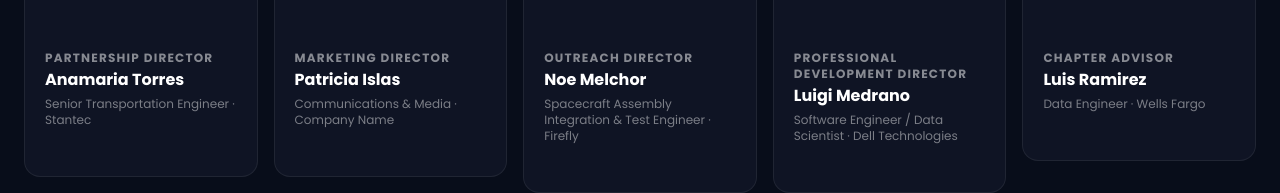
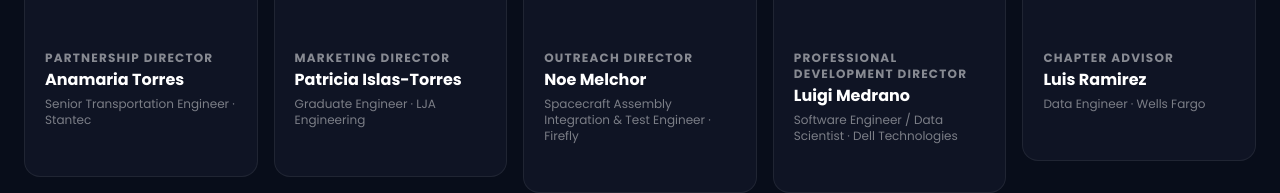
Before and after one commit to shpeaustin/shpe_austin_website, a React (Create React App) app in the folder shpe_austin_website/: page /#/executive-board in a window 1280 px wide. Shown: the part 1431-1624 px from the top of the page. Built offline with nearby package versions, Linux system fonts and the light colour scheme; no server answers; grey boxes are pictures that could not be loaded.

Commit message:
updated exec board

```diff
--- a/shpe_austin_website/src/pages/ExecutiveBoard.js
+++ b/shpe_austin_website/src/pages/ExecutiveBoard.js
@@ -79,13 +79,13 @@ const board = [
     gradient: 'linear-gradient(135deg, #0070C0 0%, #005a9e 100%)',
   },
   {
-    name: 'Patricia Islas',
+    name: 'Patricia Islas-Torres',
     position: 'Marketing Director',
-    profession: 'Communications & Media',
-    company: 'Company Name',
-    school: 'University of Texas at Austin',
-    funFact: null,
-    whyShpe: null,
+    profession: 'Graduate Engineer',
+    company: 'LJA Engineering',
+    school: 'San Jose State University',
+    funFact: 'I have lived in 4 of the largest cities (by population) in the US!',
+    whyShpe: 'Although I am not physically located in Austin anymore, I found myself going back a lot to visit the community I built while living there. I am excited to help the chapter where I can!',
     photo: require('../assets/executive_board/patricia_islas.jpg'),
     photoPosition: 'center 20%',
     accent: '#D33A02',
@@ -142,8 +142,8 @@ const board = [
 
 const stats = [
   { value: 10, suffix: '', label: 'Chapter Leaders' },
-  { value: 8,  suffix: '', label: 'Universities' },
-  { value: 5,  suffix: '+', label: 'Companies' },
+  { value: 11, suffix: '', label: 'Universities' },
+  { value: 10, suffix: '', label: 'Companies' },
   { value: 1,  suffix: '', label: 'Mission' },
 ];
 
```
